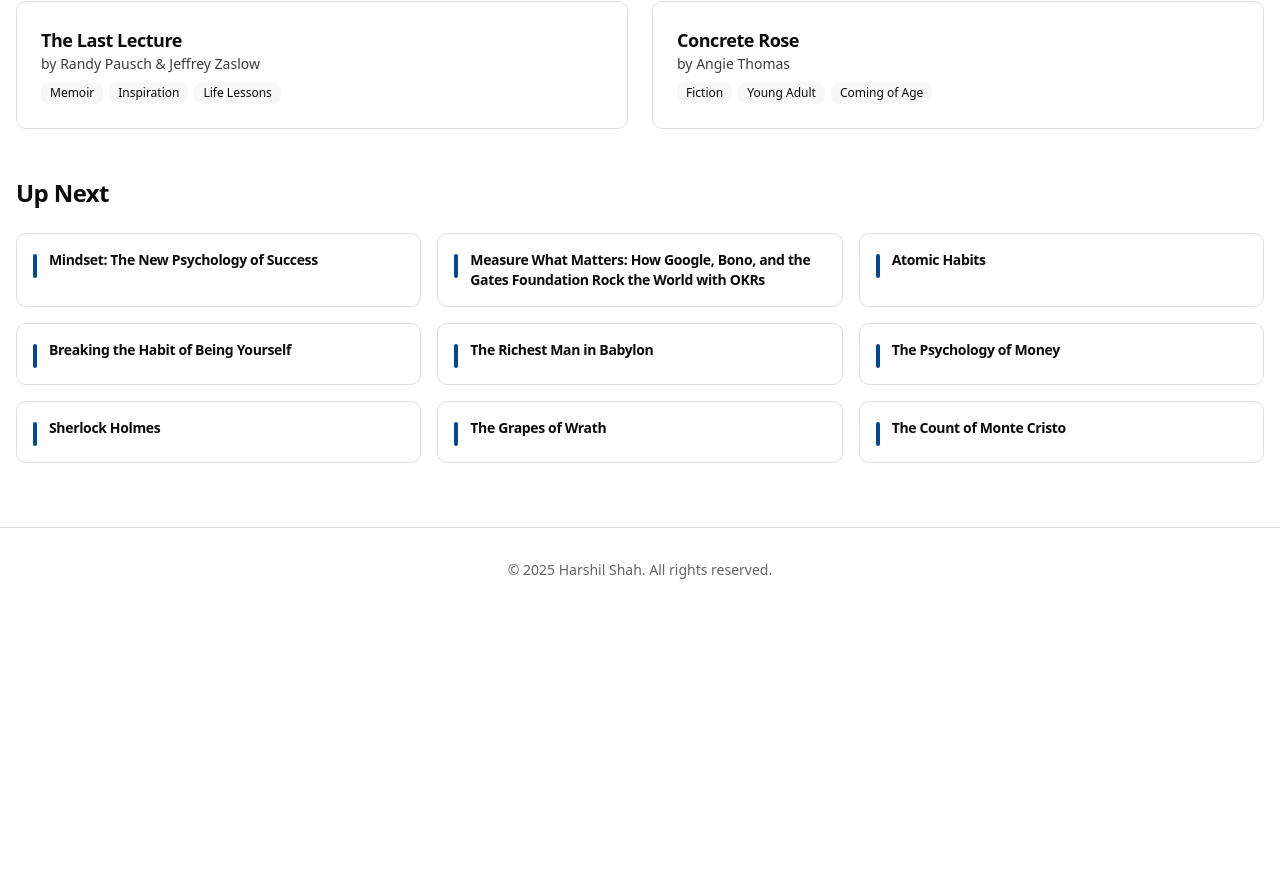
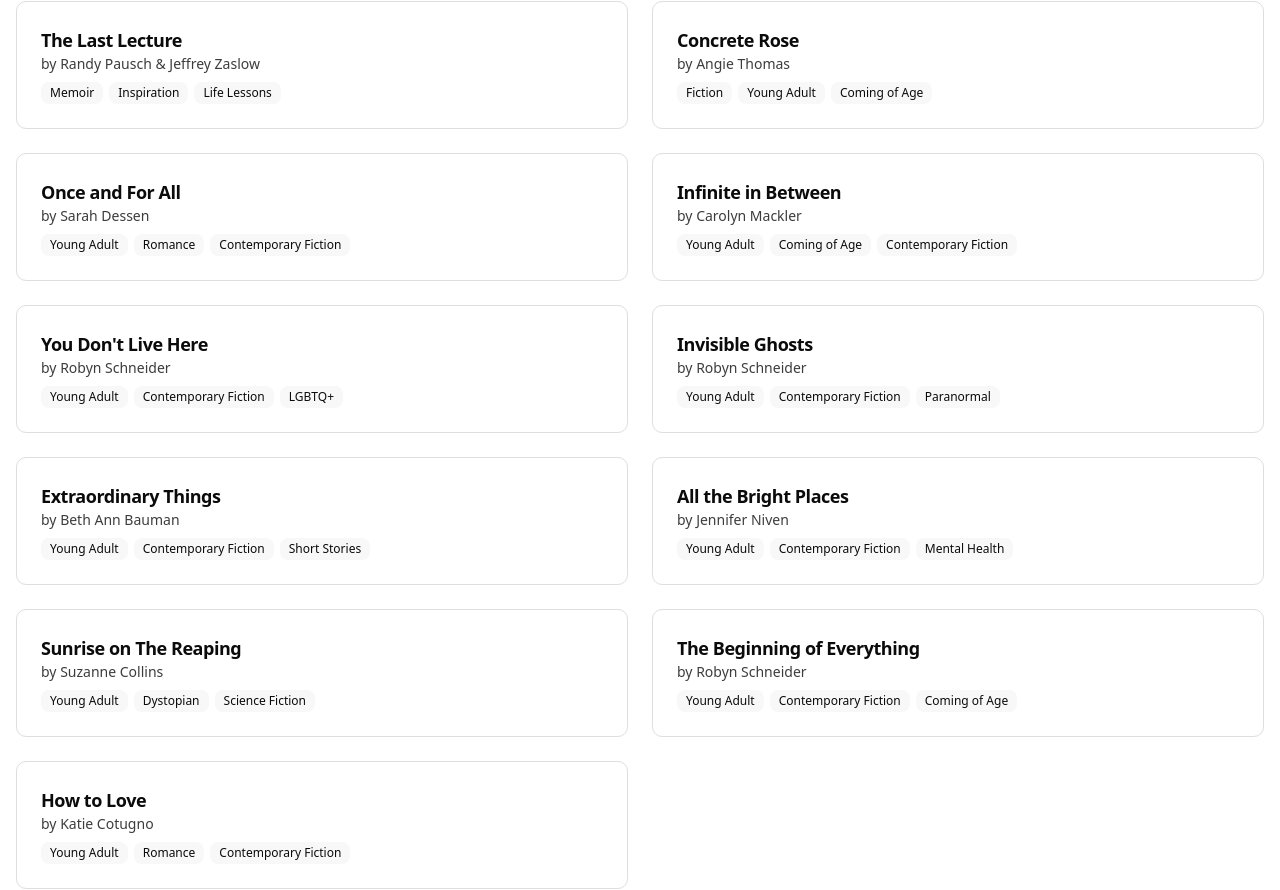
Before and after one commit to har5h1l/har5h1l.github.io, a React (Vite) app: page /reading in a window 1280 px wide. Shown: the part 945-1835 px from the top of the page. Before the commit the page ends 1571 px from the top, so only its background shows below. Built offline with nearby package versions, Linux system fonts and the light colour scheme.

Commit message:
add new young adult book entries to the reading list

```diff
--- a/src/pages/Reading.jsx
+++ b/src/pages/Reading.jsx
@@ -32,6 +32,51 @@
     title: "Concrete Rose",
     author: "Angie Thomas",
     tags: ["Fiction", "Young Adult", "Coming of Age"]
+  },
+  {
+    title: "Once and For All",
+    author: "Sarah Dessen",
+    tags: ["Young Adult", "Romance", "Contemporary Fiction"]
+  },
+  {
+    title: "Infinite in Between",
+    author: "Carolyn Mackler",
+    tags: ["Young Adult", "Coming of Age", "Contemporary Fiction"]
+  },
+  {
+    title: "You Don't Live Here",
+    author: "Robyn Schneider",
+    tags: ["Young Adult", "Contemporary Fiction", "LGBTQ+"]
+  },
+  {
+    title: "Invisible Ghosts",
+    author: "Robyn Schneider",
+    tags: ["Young Adult", "Contemporary Fiction", "Paranormal"]
+  },
+  {
+    title: "Extraordinary Things",
+    author: "Beth Ann Bauman",
+    tags: ["Young Adult", "Contemporary Fiction", "Short Stories"]
+  },
+  {
+    title: "All the Bright Places",
+    author: "Jennifer Niven",
+    tags: ["Young Adult", "Contemporary Fiction", "Mental Health"]
+  },
+  {
+    title: "Sunrise on The Reaping",
+    author: "Suzanne Collins",
+    tags: ["Young Adult", "Dystopian", "Science Fiction"]
+  },
+  {
+    title: "The Beginning of Everything",
+    author: "Robyn Schneider",
+    tags: ["Young Adult", "Contemporary Fiction", "Coming of Age"]
+  },
+  {
+    title: "How to Love",
+    author: "Katie Cotugno",
+    tags: ["Young Adult", "Romance", "Contemporary Fiction"]
   }
 ]
 
```
